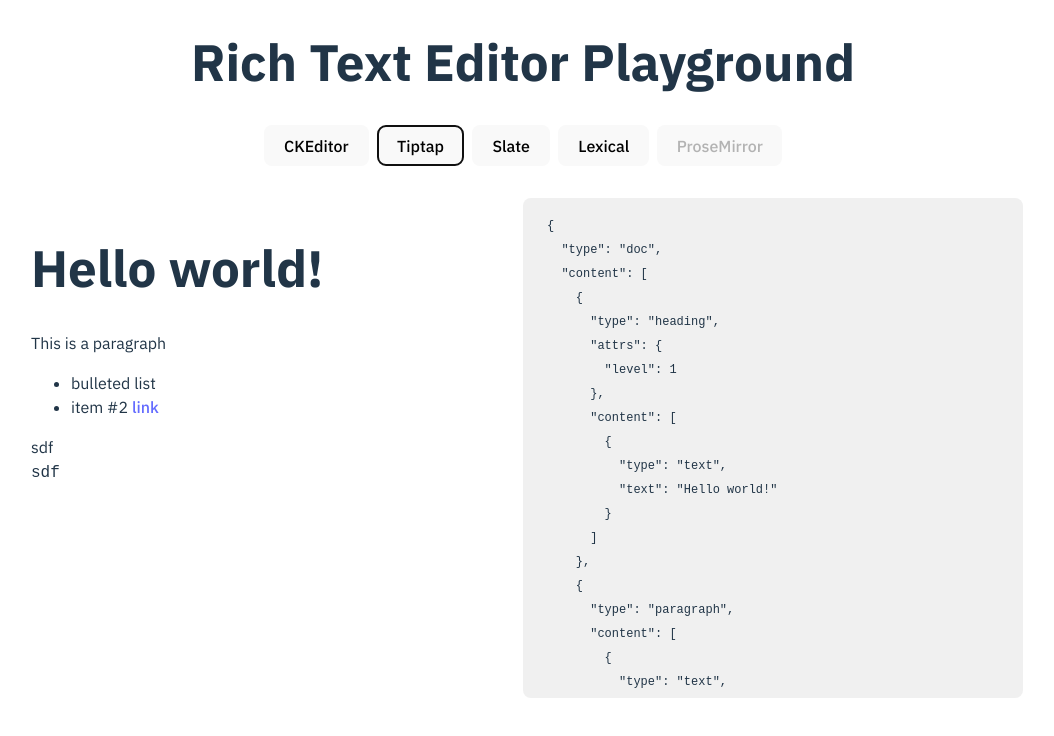
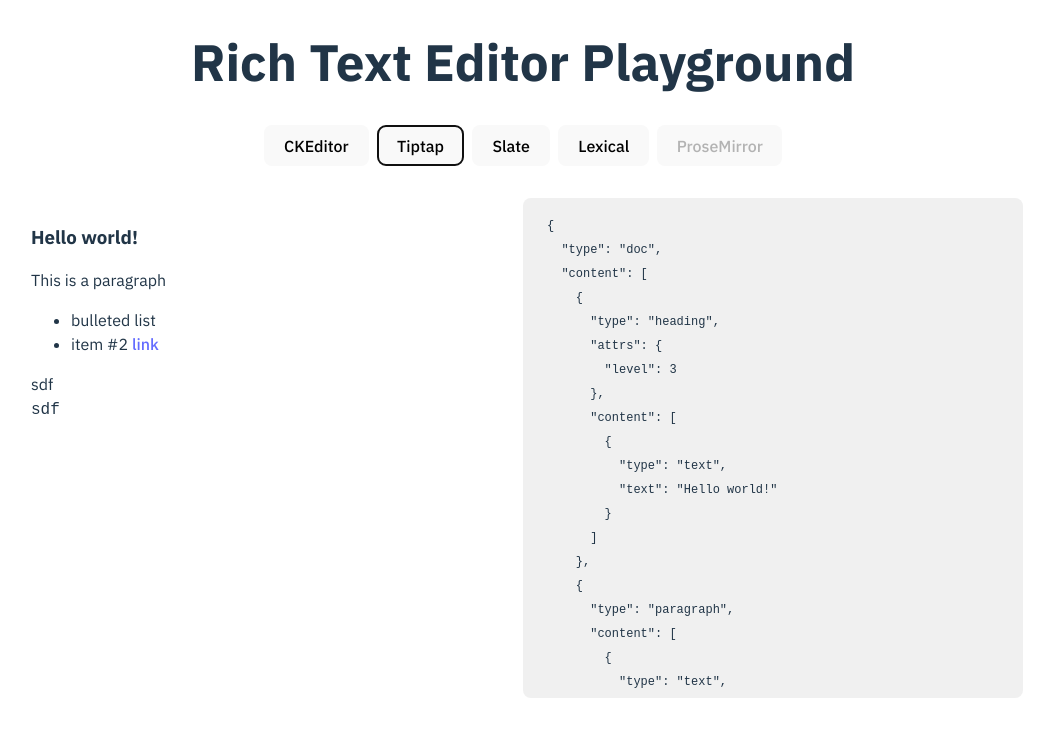
Before and after one commit to ssalka/amp-rich-text, a React (Vite) app: page / in a window 1280 px wide. Both pictures are taken after a click on the button "Tiptap". Shown: the top 736 px of the page, without its empty margins (117-1171 px from the left). Built offline with nearby package versions, Linux system fonts and the light colour scheme.

Commit message:
main fix heading size parsing

```diff
--- a/src/components/editors/Tiptap.tsx
+++ b/src/components/editors/Tiptap.tsx
@@ -19,11 +19,13 @@
 function mdToJson(doc: any) {
   return {
     type: camelCase(doc.type.name),
+    ...(doc.attrs && { attrs: doc.attrs }),
     ...(doc.type.name === 'text'
       ? {
           text: doc.text,
           marks: doc.marks.map((m: any) => ({
             type: markMap[m.type.name] || m.type.name,
+            attrs: m.attrs,
           })),
           ...(doc.attrs && { attrs: doc.attrs }),
         }
```
